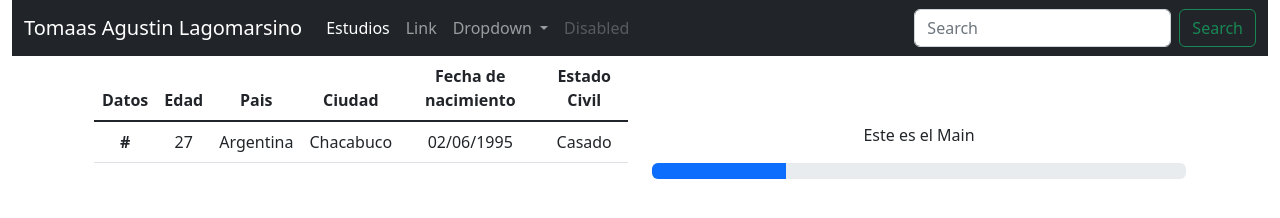
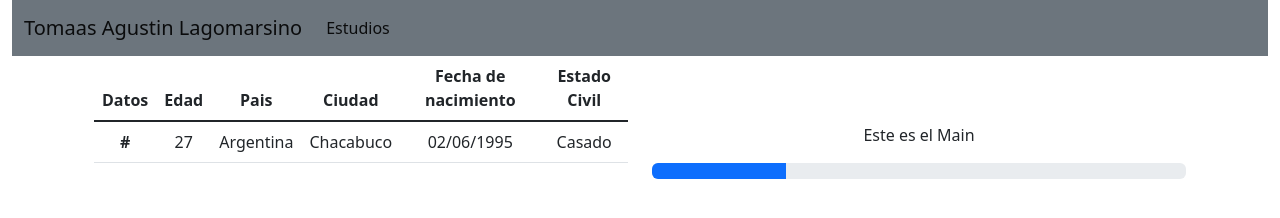
Before and after one commit to tomaslago33/Pract3, a plain HTML site: page index.html in a window 1280 px wide. Drawn offline with Linux system fonts and the light colour scheme.

Commit message:
Cambio en el navbar

```diff
--- a/index.html
+++ b/index.html
@@ -9,7 +9,7 @@
 </head>
 <body>
     <div class="container-fluid">
-        <nav class="navbar navbar-expand-lg bg-dark navbar-dark">
+        <nav class="navbar navbar-expand-lg bg-secondary navbar-secondary">
             <div class="container-fluid">
             <a class="navbar-brand" href="index.html">Tomaas Agustin Lagomarsino</a>
             <button class="navbar-toggler" type="button" data-bs-toggle="collapse" data-bs-target="#navbarSupportedContent" aria-controls="navbarSupportedContent" aria-expanded="false" aria-label="Toggle navigation">
@@ -20,28 +20,9 @@
                 <li class="nav-item">
                     <a class="nav-link active" aria-current="page" href="estudios.html">Estudios</a>
                 </li>
-                <li class="nav-item">
-                    <a class="nav-link" href="#">Link</a>
-                </li>
-                <li class="nav-item dropdown">
-                    <a class="nav-link dropdown-toggle" href="#" role="button" data-bs-toggle="dropdown" aria-expanded="false">
-                    Dropdown
-                    </a>
-                    <ul class="dropdown-menu">
-                    <li><a class="dropdown-item" href="#">Action</a></li>
-                    <li><a class="dropdown-item" href="#">Another action</a></li>
-                    <li><hr class="dropdown-divider"></li>
-                    <li><a class="dropdown-item" href="#">Something else here</a></li>
-                    </ul>
-                </li>
-                <li class="nav-item">
-                    <a class="nav-link disabled">Disabled</a>
-                </li>
+
                 </ul>
-                <form class="d-flex" role="search">
-                <input class="form-control me-2" type="search" placeholder="Search" aria-label="Search">
-                <button class="btn btn-outline-success" type="submit">Search</button>
-                </form>
+
             </div>
             </div>
         </nav>
```
Also changed, not shown: estudios.html (+4 -1 lines).
